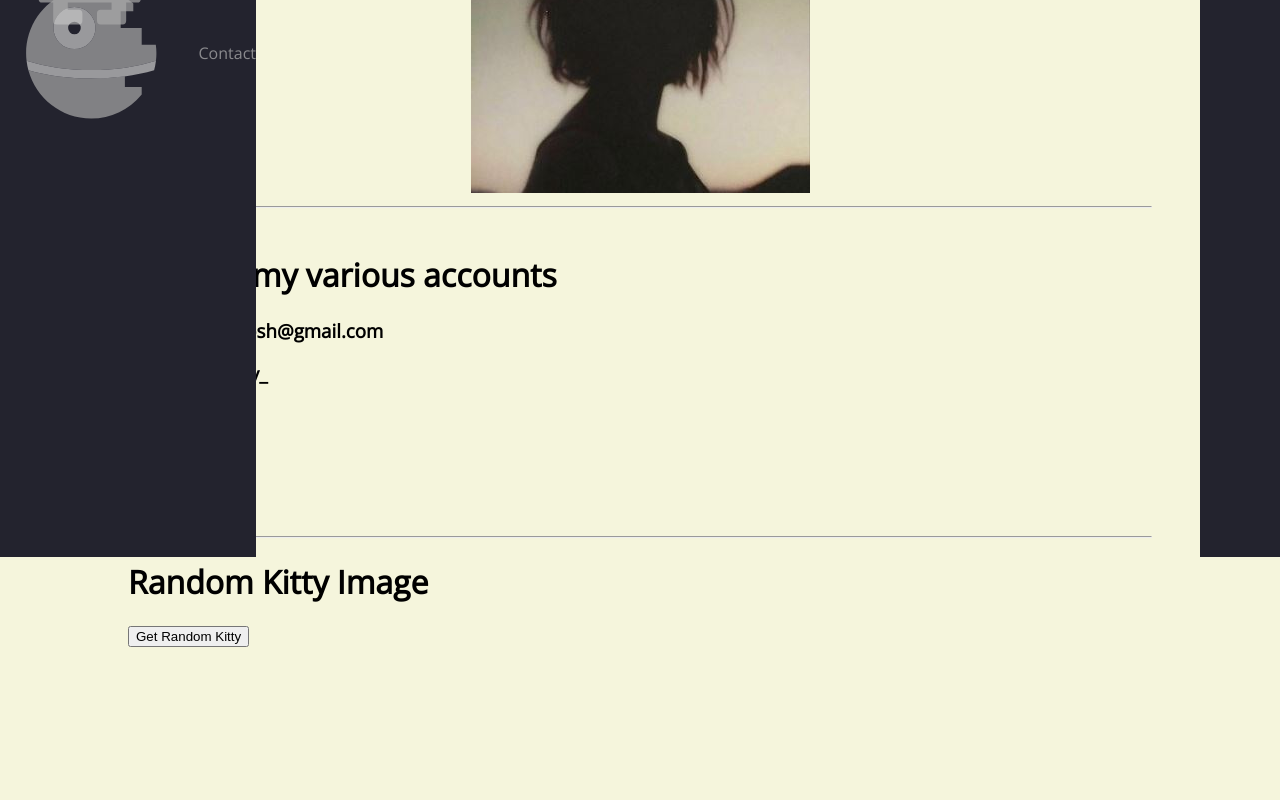
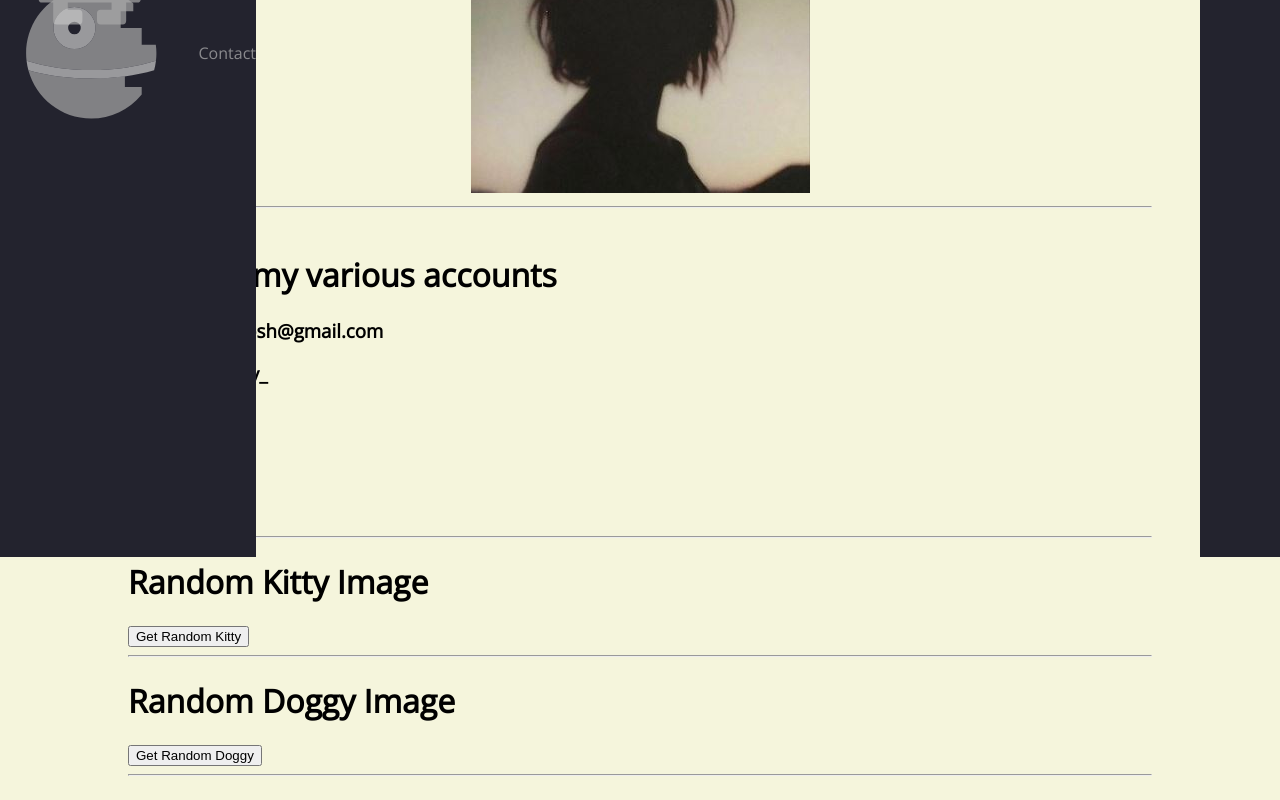
Before and after one commit to terrytosh/personal-site, a React (Create React App) app: page /personal-site/contact in a window 1280 px wide. Shown: the part 243-1043 px from the top of the page. Before the commit the page ends 906 px from the top, so only its background shows below. Built offline with nearby package versions, Linux system fonts and the light colour scheme.

Commit message:
Random Dog Image Button Added

```diff
--- a/src/components/Contact.js
+++ b/src/components/Contact.js
@@ -1,6 +1,7 @@
 import { Component } from 'react';
 import './style.css'
 import RandomKitty from './RandomKitty';
+import RandomDog from './RandomDog';
 
 export default class Contact extends Component {
     render() {
@@ -15,6 +16,9 @@ export default class Contact extends Component {
                 <h3><a href="https://soundcloud.com/terry-tosh">Soundcloud</a></h3>
                 <hr></hr>
                 <RandomKitty />
+                <hr></hr>
+                <RandomDog />
+                <hr></hr>
               </main>
             </div>
         );
--- /dev/null
+++ b/src/components/RandomDog.js
@@ -0,0 +1,43 @@
+import './style.css';
+import React, { useState } from 'react';
+import axios from 'axios';
+
+function RandomDog() {
+  const [dogImage, setDogImage] = useState('');
+  const [loading, setLoading] = useState(false);
+
+  const getRandomDog = async () => {
+    setLoading(true);
+
+    try {
+      const response = await axios.get('https://api.thedogapi.com/v1/images/search');
+      const imageUrl = response.data[0].url;
+      setDogImage(imageUrl);
+    } catch (error) {
+      console.error('Error fetching a random dog image:', error);
+    }
+
+    setLoading(false);
+  };
+
+const imageStyle = {
+    maxWidth: '600px',  // Set your desired maximum width
+    maxHeight: '600px', // Set your desired maximum height
+};
+
+  return (
+    <div>
+      <h1>Random Doggy Image</h1>
+      <button onClick={getRandomDog} disabled={loading}>
+        {loading ? 'Loading...' : 'Get Random Doggy'}
+      </button>
+      {dogImage && (
+        <div>
+          <img src={dogImage} alt="Random Doggy" style={imageStyle} />
+        </div>
+      )}
+    </div>
+  );
+}
+
+export default RandomDog;
```
